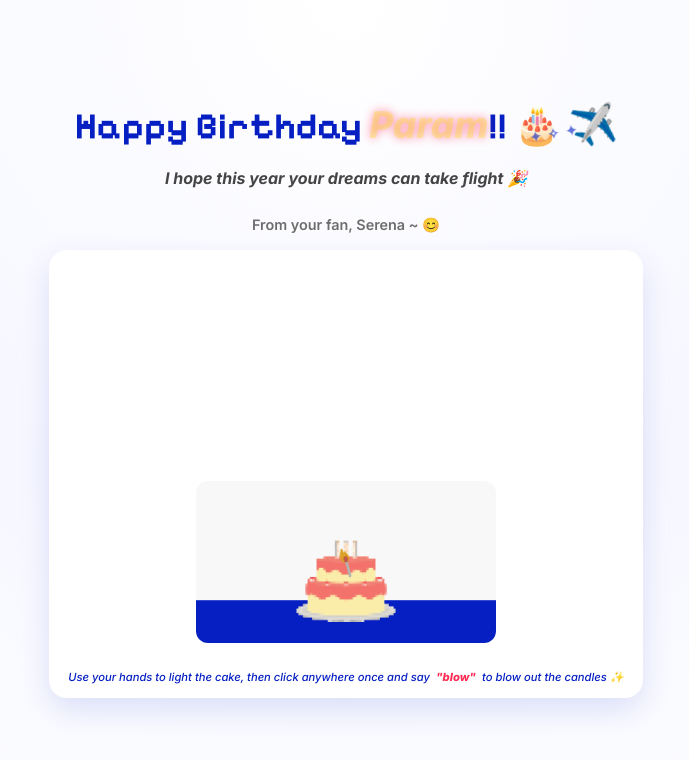
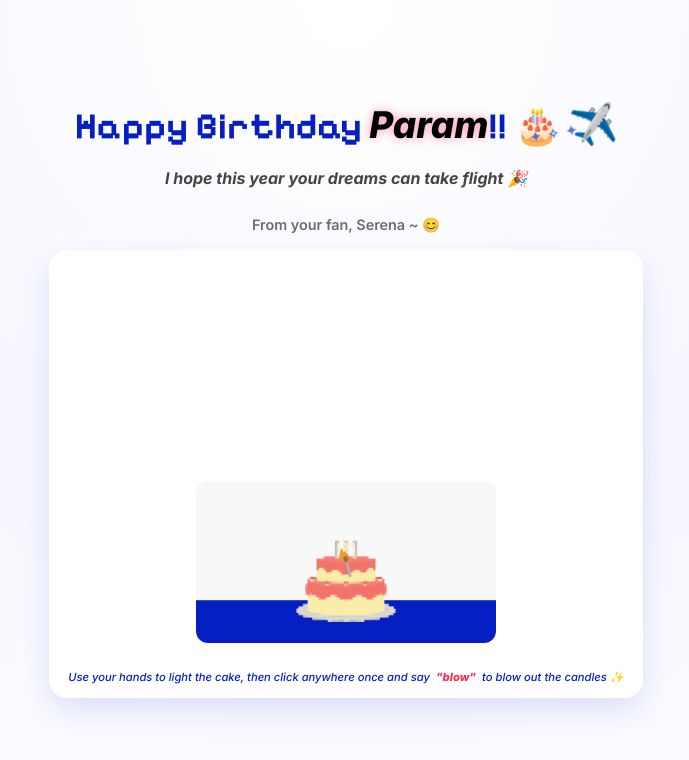
Before and after one commit to serenakaur1/birthday-candles, a plain HTML site: page index.html in a window 1280 px wide. Shown: the whole page, without its empty margins (294-983 px from the left). Drawn offline with Linux system fonts and the light colour scheme; a script that the page names is missing.

```diff
--- a/style.css
+++ b/style.css
@@ -30,7 +30,7 @@
 }
 
 .name {
-  color: rgba(255, 217, 0, 0.297);
+  color: black;
   font-family: "Inter", sans-serif;
   font-weight: 800;
   font-style: italic;
```
